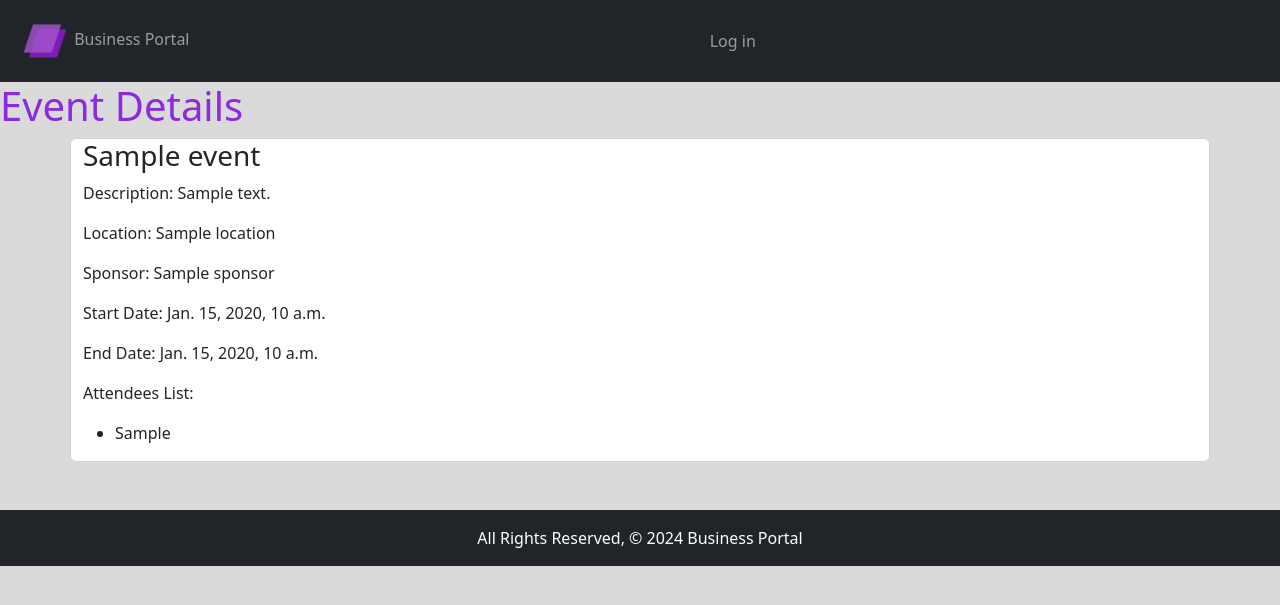
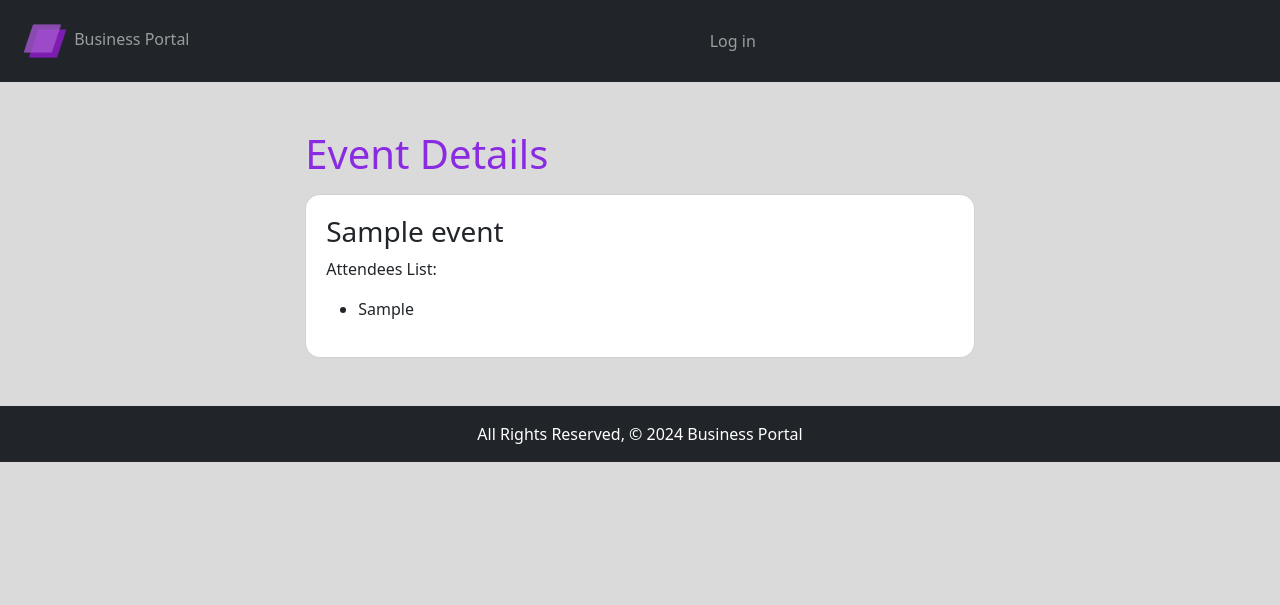
Before and after one commit to yousif07Sei/be-sei7-capstone-membership-portal, a Django app: template membership_portal/fs_business_mvt/templates/be_api_members/event_detail.html in a window 1280 px wide. Shown: the top 605 px of the page. Run offline with Django 4.2, Linux system fonts and the light colour scheme; the template is opened without the code that fills it: most values are stand-ins (such as "Sample title", 1, 10 or a date in 2020); some libraries are stand-ins or nearby versions.

Commit message:
event detail and list css

```diff
--- a/membership_portal/fs_business_mvt/static/css/style.css
+++ b/membership_portal/fs_business_mvt/static/css/style.css
@@ -65,3 +65,7 @@ main{
 h1{
     color: blueviolet;
 }
+td a{
+    text-decoration: none;
+    font-weight: bold;
+}
--- a/membership_portal/fs_business_mvt/templates/be_api_members/event_detail.html
+++ b/membership_portal/fs_business_mvt/templates/be_api_members/event_detail.html
@@ -1,15 +1,11 @@
 {% extends 'base.html' %}
 {% load static %}
 {% block content %}
+<div class="container forms-h1 mt-5">
 <h1>Event Details</h1>
-    <div class="card container">
+    <div class="card form-card mt-3">
         <div class="card-content">
             <h3 class="card-title">{{ event.title }}</h3>
-            <p>Description: {{ event.description }}</p>
-            <p>Location: {{ event.location }}</p>
-            <p>Sponsor: {{ event.sponsor }}</p>
-            <p>Start Date: {{ event.start_date }}</p>
-            <p>End Date: {{ event.end_date }}</p>
             {% if event.attendees.count %}
             <p>Attendees List: </p>
             <ul>
@@ -20,6 +16,12 @@
             {% else %}
                 <h5>No attendees</h5>
             {% endif %}
+            <!-- <p>Description: {{ event.description }}</p>
+            <p>Location: {{ event.location }}</p>
+            <p>Sponsor: {{ event.sponsor }}</p>
+            <p>Start Date: {{ event.start_date }}</p>
+            <p>End Date: {{ event.end_date }}</p> -->
         </div>
     </div>
+</div>
 {% endblock %}
```
Also changed, not shown: membership_portal/fs_business_mvt/templates/be_api_members/event_list.html (+6 -6 lines).
